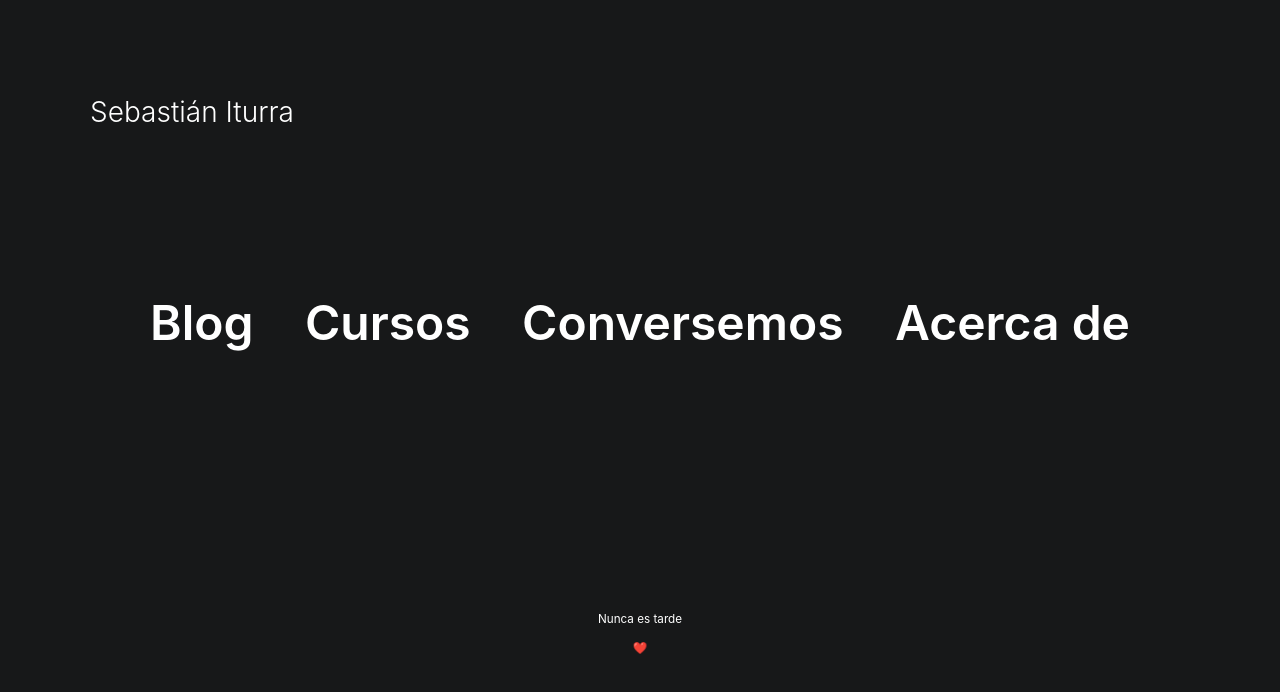
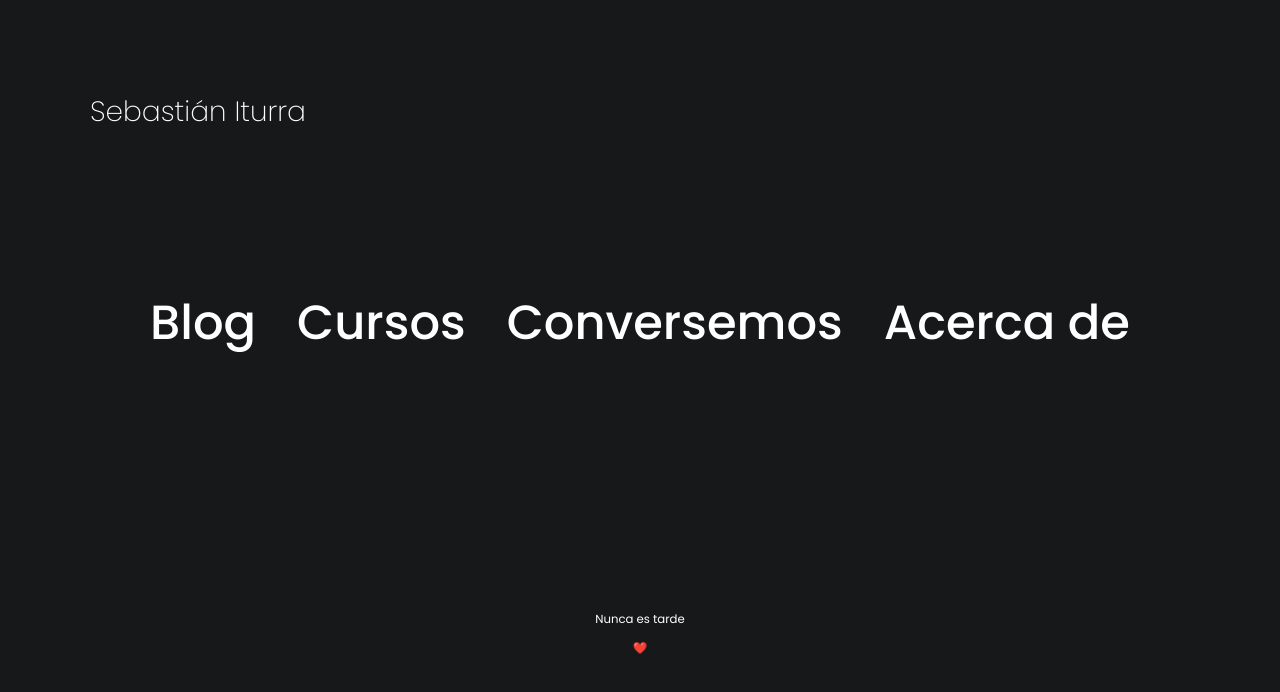
Before and after one commit to sebaiturravaldes/sebastianiturra.com, a Next.js app: page / in a window 1280 px wide. Shown: the top 692 px of the page. Built offline with nearby package versions, Linux system fonts and the light colour scheme.

Commit message:
define font family

```diff
--- a/pages/home/styles.module.css
+++ b/pages/home/styles.module.css
@@ -7,5 +7,5 @@
 
 .content a {
     font-size: 48px;
-    font-weight: 600;
+    font-weight: 500;
 }
--- a/src/components/Layout/layout.module.css
+++ b/src/components/Layout/layout.module.css
@@ -15,6 +15,6 @@
 
 .logo {
   font-size: 28px;
-  font-weight: 300;
+  font-weight: 200;
   margin: 0;
 }
--- a/styles/global.css
+++ b/styles/global.css
@@ -1,3 +1,5 @@
+@import url('https://fonts.googleapis.com/css2?family=Poppins:ital,wght@0,100;0,200;0,300;0,400;0,500;0,600;0,700;0,800;0,900;1,100;1,200;1,300;1,400;1,500;1,600;1,700;1,800;1,900&display=swap');
+
 :root {
   --dark-background-color: #171819;
   --dark-text-color: #ffffff;
@@ -8,8 +10,7 @@
   height: 100%;
   padding: 0;
   margin: 0;
-  font-family: -apple-system, BlinkMacSystemFont, Segoe UI, Roboto, Oxygen, Ubuntu,
-    Cantarell, Fira Sans, Droid Sans, Helvetica Neue, sans-serif;
+  font-family: 'Poppins', sans-serif;
   line-height: 1.6;
   font-size: 18px;
   background-color: var(--dark-background-color);
```
